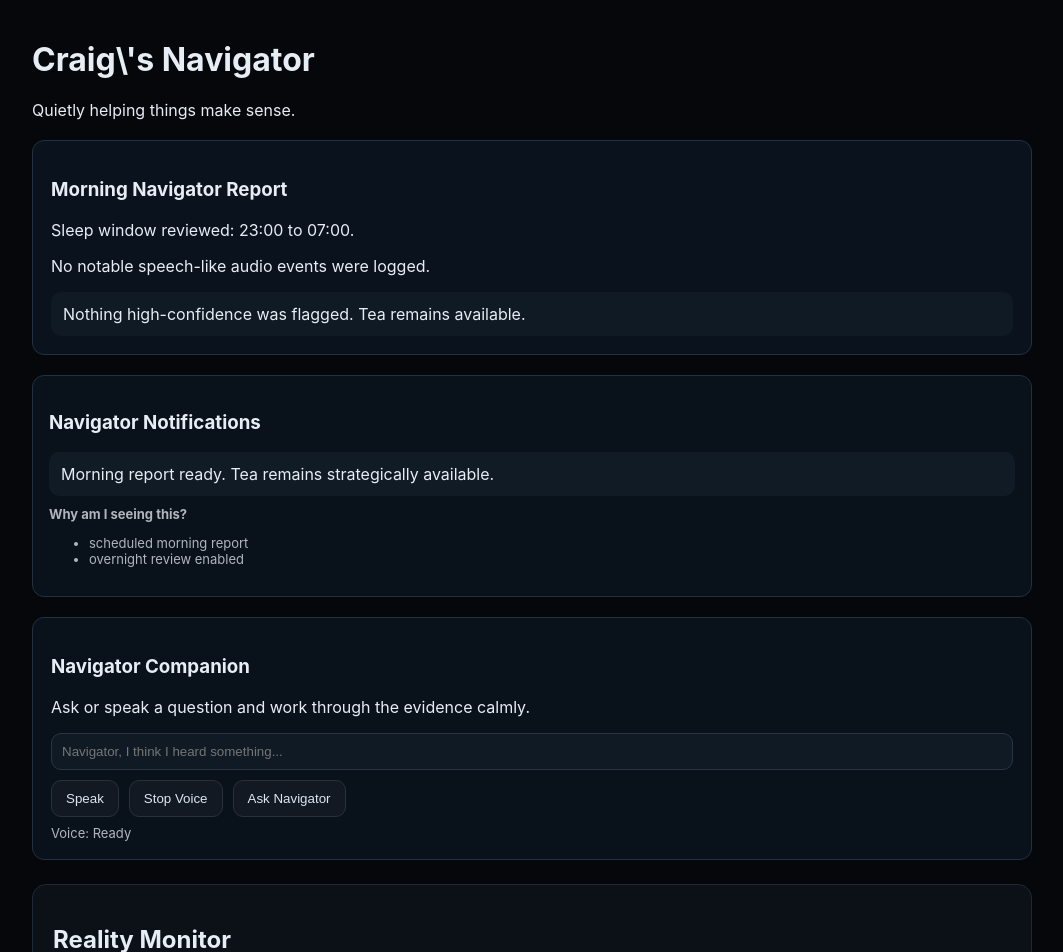
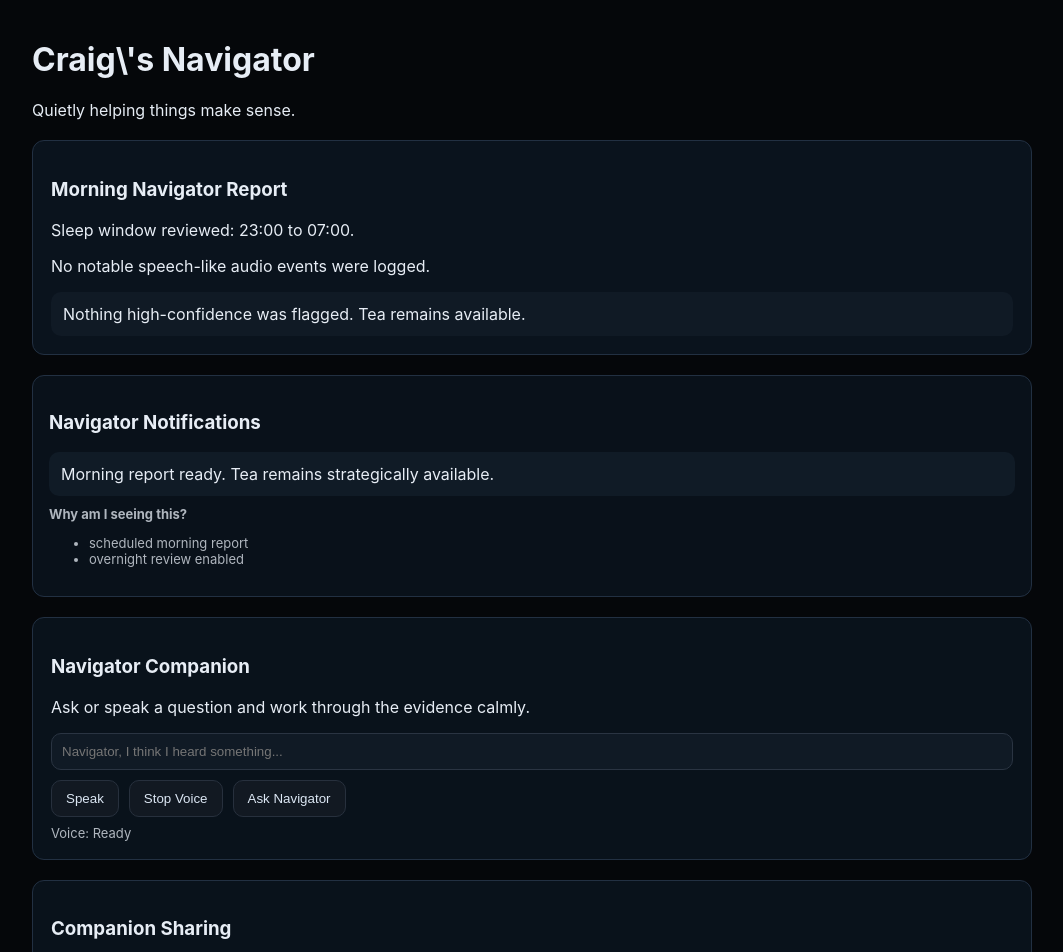
Before and after one commit to ocrowleymatt-stack/craigs-navigator, a React (Vite) app: page / in a window 1280 px wide. Shown: the top 952 px of the page, without its empty margins (108-1171 px from the left). Built offline with nearby package versions, Linux system fonts and the light colour scheme.

Commit message:
Add companion share panel to dashboard

```diff
--- a/src/App.jsx
+++ b/src/App.jsx
@@ -5,6 +5,7 @@ import RealityMonitor from './components/RealityMonitor';
 import MorningReport from './components/MorningReport';
 import NotificationCentre from './components/NotificationCentre';
 import CompanionPanel from './components/CompanionPanel';
+import CompanionSharePanel from './components/CompanionSharePanel';
 
 createRoot(document.getElementById('root')).render(
 <main className='app-shell'>
@@ -13,6 +14,7 @@ createRoot(document.getElementById('root')).render(
 <MorningReport overnightEvents={[]}/>
 <NotificationCentre/>
 <CompanionPanel/>
+<CompanionSharePanel/>
 <RealityMonitor/>
 </main>
 );
```
